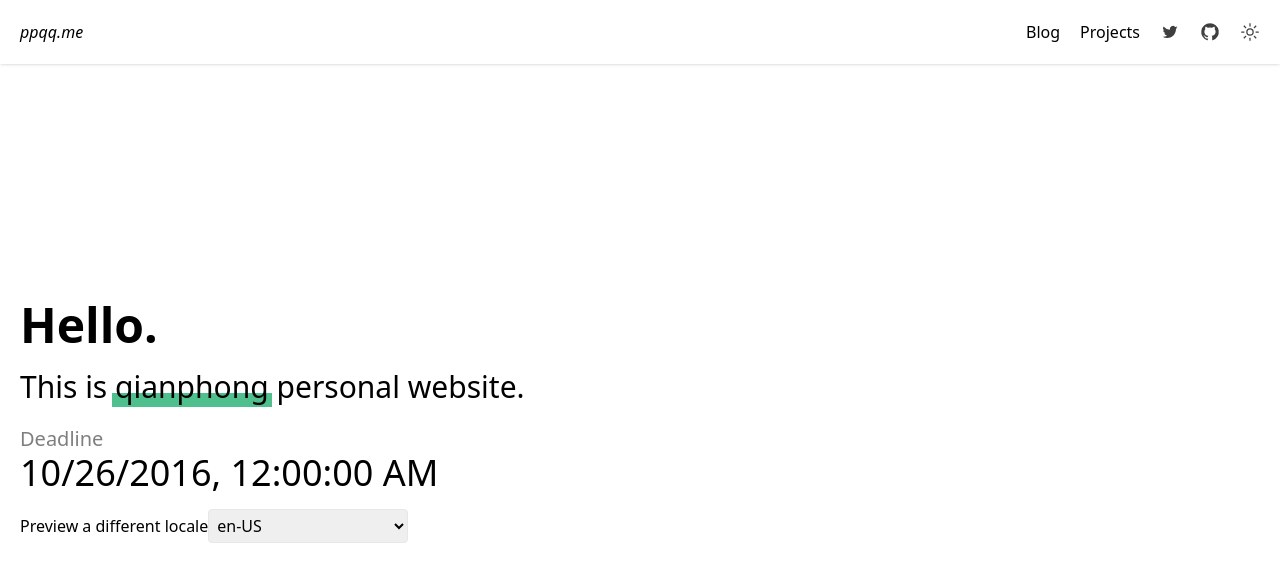
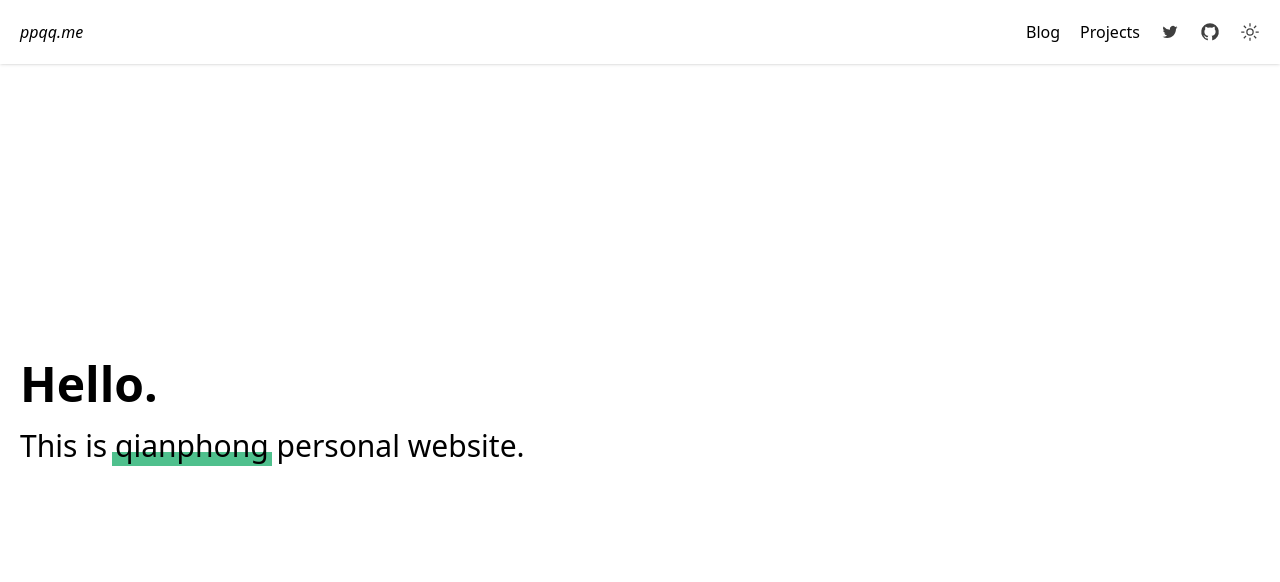
Before and after one commit to qianphong/ppqq.me, a Nuxt app: page / in a window 1280 px wide. Shown: the top 582 px of the page. Built offline with nearby package versions, Linux system fonts and the light colour scheme.

Commit message:
chore: update

```diff
--- a/app.vue
+++ b/app.vue
@@ -2,15 +2,18 @@
 import '@unocss/reset/tailwind.css'
 import '~/styles/main.css'
 
+const title = 'My App'
+
 useHead({
-  titleTemplate: t => (t ? `${t} - My App` : 'My App'),
-  link: [
-    {
-      rel: 'icon',
-      type: 'image/png',
-      href: '/nuxt.png',
-    },
-  ],
+  title,
+  titleTemplate: t => (t !== title ? `${t} - My App` : 'My App'),
+  // link: [
+  //   {
+  //     rel: 'icon',
+  //     type: 'image/png',
+  //     href: '/nuxt.png',
+  //   },
+  // ],
 })
 </script>
 
--- a/pages/index.vue
+++ b/pages/index.vue
@@ -2,11 +2,6 @@
 useHead({
   title: 'Hello World',
 })
-
-const locales = useLocales()
-const locale = useLocale()
-const date = useLocaleDate(new Date('2016-10-26') /* NUXT_BIRTHDAY */)
-
 </script>
 
 <template>
@@ -25,22 +20,6 @@ const date = useLocaleDate(new Date('2016-10-26') /* NUXT_BIRTHDAY */)
           personal website.
         </p>
       </div>
-      <div>
-        <h1 class="text-xl opacity-50">Deadline</h1>
-        <p class="text-4xl">
-          {{ date }}
-        </p>
-        <div class="mt-4" />
-        <label for="locale-chooser">Preview a different locale</label>
-        <select
-          v-model="locale"
-          class="m-auto w-50 border n-border-base rounded p-1"
-        >
-          <option v-for="l of locales" :key="l" :value="l">
-            {{ l }}
-          </option>
-        </select>
-      </div>
     </div>
   </div>
 </template>
```
